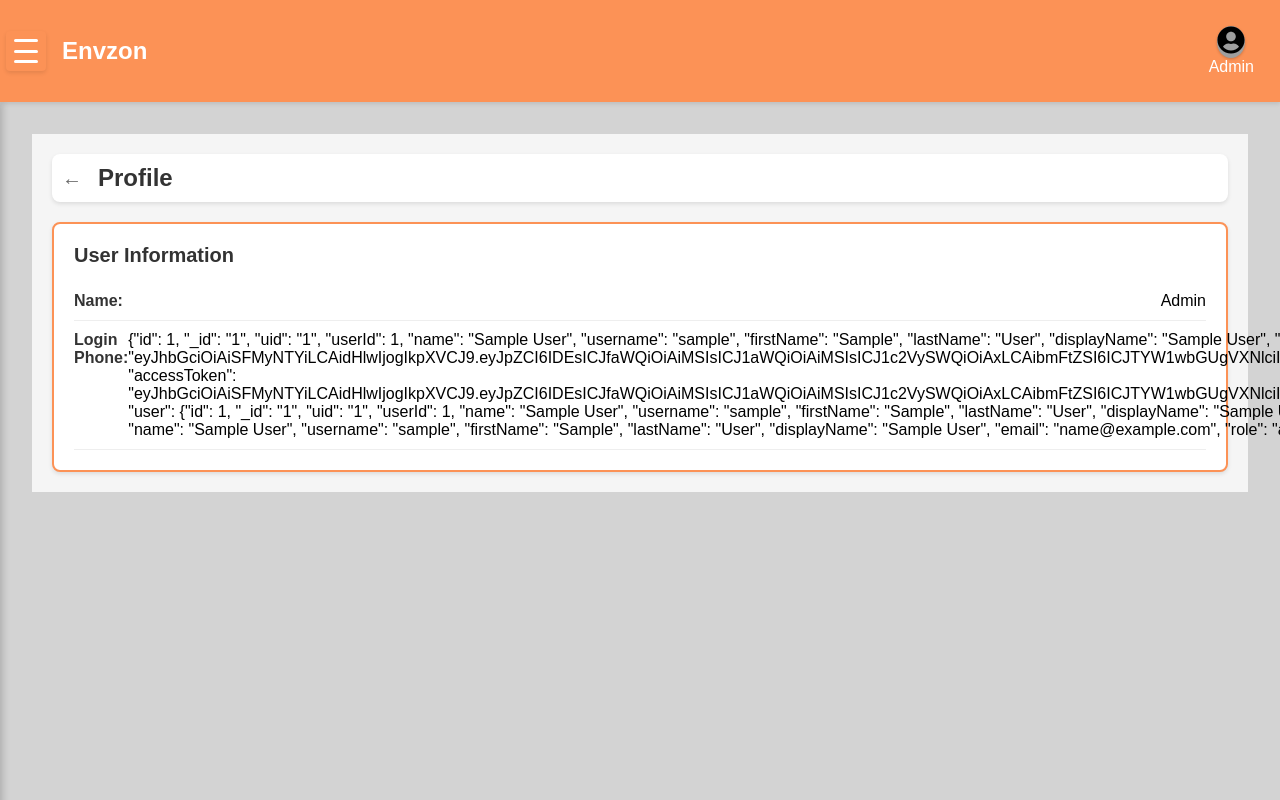
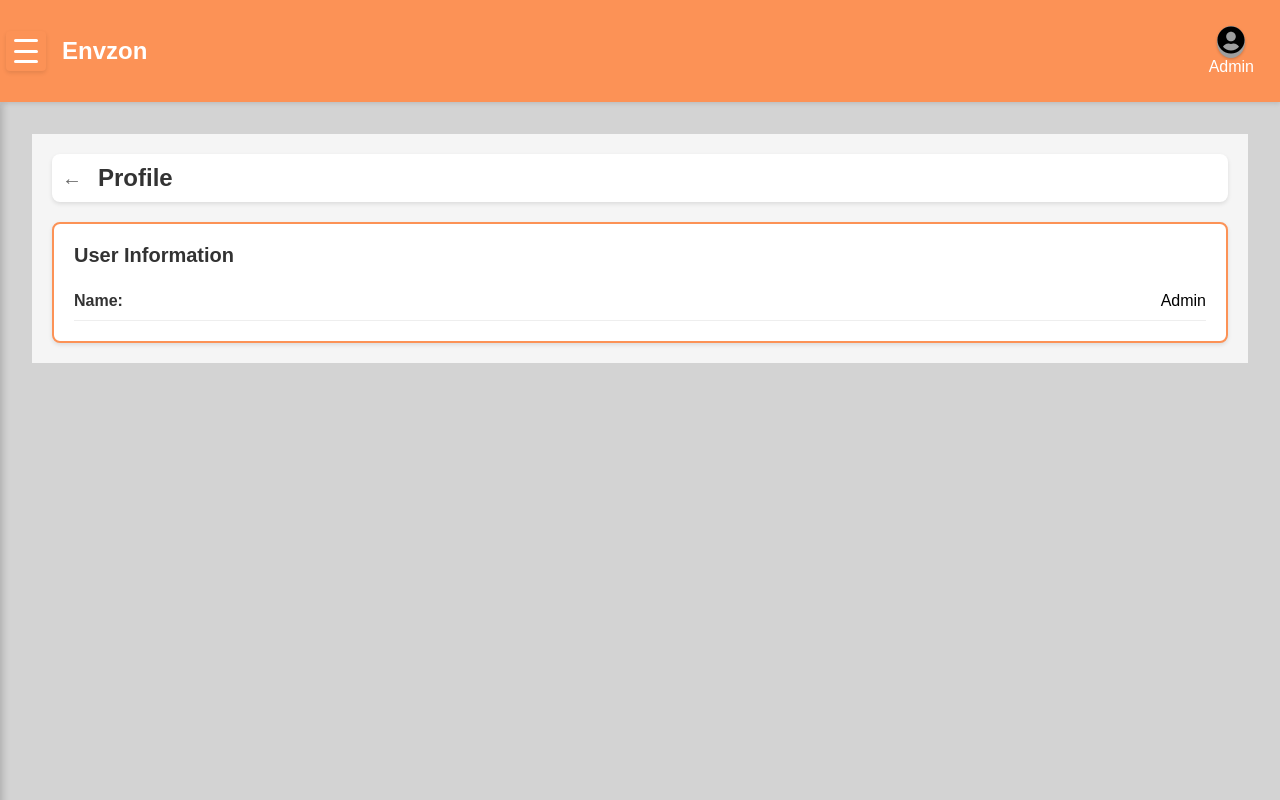
Before and after one commit to krishna25102002/admin-dashboard-Envezon, a React (Vite) app: page /profile in a window 1280 px wide. Built offline with nearby package versions, Linux system fonts and the light colour scheme; sample sign-in values are in the browser's storage; grey boxes are pictures that could not be loaded.

Commit message:
..profile changes alone...

```diff
--- a/src/pages/Profile.jsx
+++ b/src/pages/Profile.jsx
@@ -6,7 +6,7 @@ function Profile({ isSidebarOpen }) {
   const [isEditing, setIsEditing] = useState(false);
   const [userData, setUserData] = useState({
     name: 'Admin', // This should also ideally be fetched
-    loginPhoneNumber: '', // Initialize as empty, will be fetched
+    loginPhoneNumber: 'storedphonenumber', // Initialize as empty, will be fetched
     address: '123 Main St, City', // This should also ideally be fetched
   });
   const [editedData, setEditedData] = useState({ ...userData });
@@ -74,11 +74,10 @@ function Profile({ isSidebarOpen }) {
                 <span>{userData.name}</span>
               )}
             </div>
-            <div className="info-row">
+            {/* <div className="info-row">
               <span>Login Phone:</span>
-              {/* Login phone number is typically not editable directly here for security */}
               <span>{userData.loginPhoneNumber}</span>
-            </div>
+            </div> */}
 
           </div>
 
```
